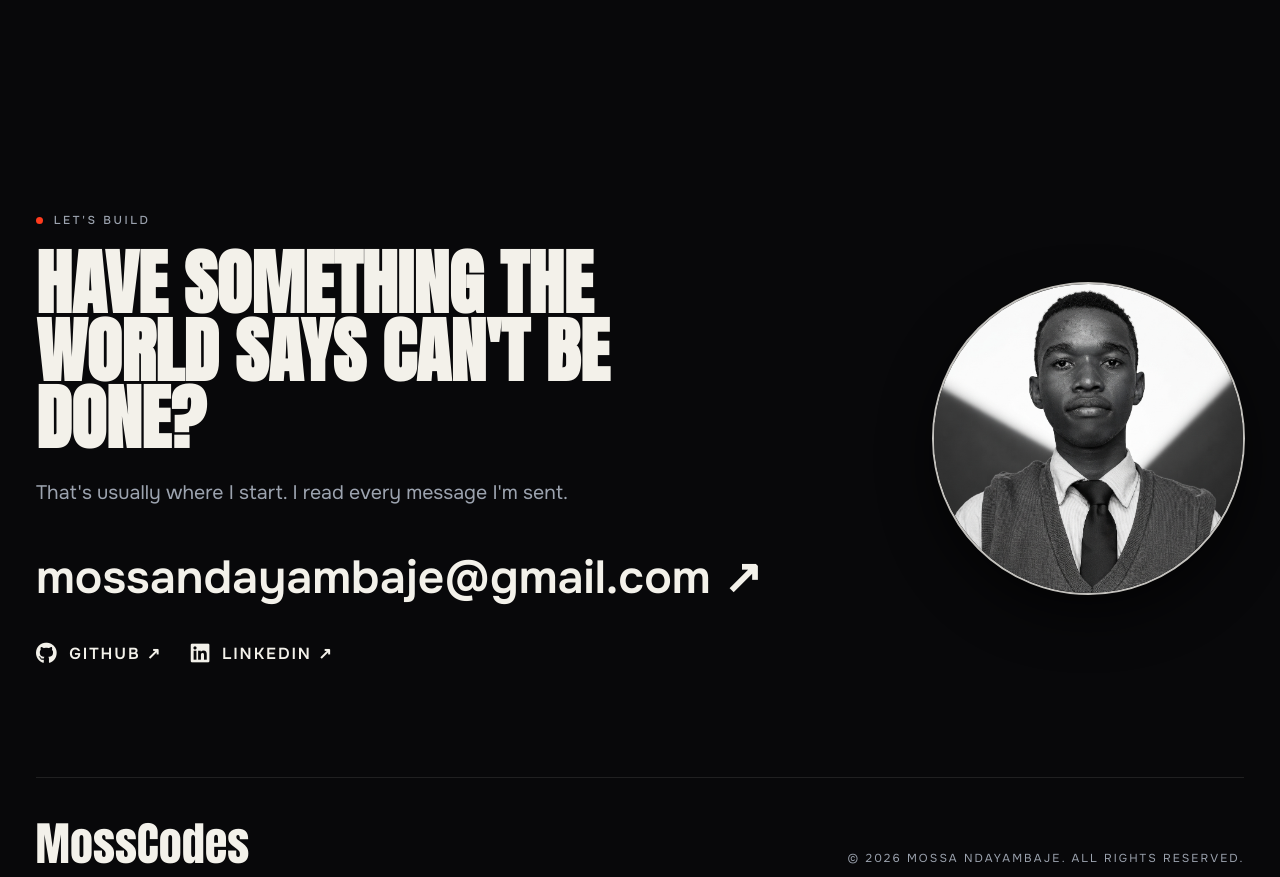
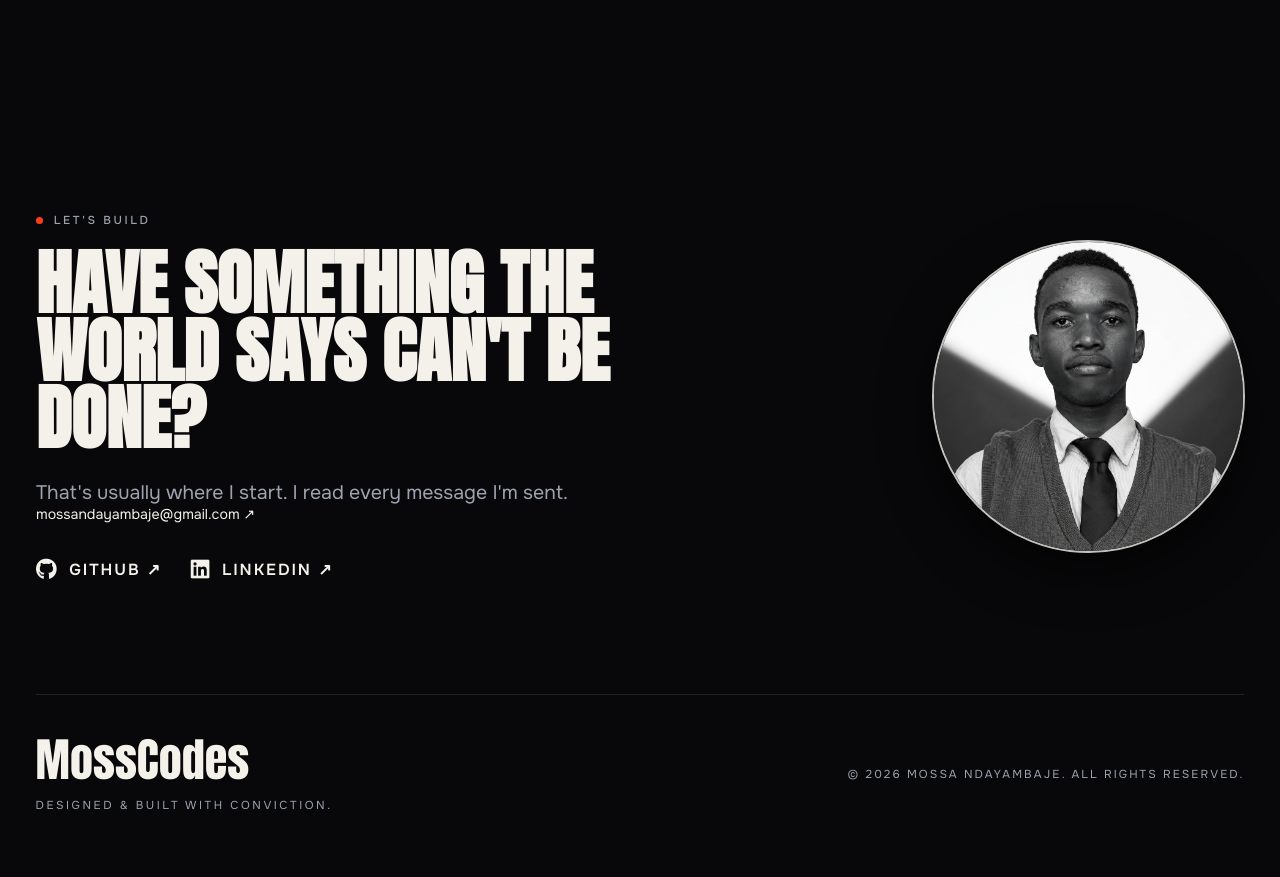
Before and after one commit to Moss-codes/My-Portfolio, a Django app: page / in a window 1280 px wide. Shown: the part 4004-4881 px from the top of the page. After the commit the page ends 4813 px from the top, so only its background shows below. Run offline with Django 5.2, Linux system fonts and the light colour scheme; some libraries are stand-ins or nearby versions.

Commit message:
Gmail link work

```diff
--- a/templates/portfolio/index.html
+++ b/templates/portfolio/index.html
@@ -282,7 +282,7 @@
                 That's usually where I start. I read every message I'm sent.
             </p>
 
-            <a href="mailto:mossandayambaje@gmail.com" style="display: inline-flex; align-items: baseline; gap: 1rem; font-family: var(--font-sans); font-size: 3.25rem; font-weight: 600; color: var(--foreground); margin-top: 3rem; transition: transform 0.34s ease, color 0.34s ease;" onmouseover="this.style.color='var(--accent)'; this.style.transform='translateX(14px)';" onmouseout="this.style.color='var(--foreground)'; this.style.transform='translateX(0)';">
+            <a href="mailto:mossandayambaje@gmail.com?subject=Project%20Inquiry&body=Hi%20Mossa,%20I%20saw%20your%20portfolio%20and...">
                 mossandayambaje@gmail.com ↗
             </a>
 
```
